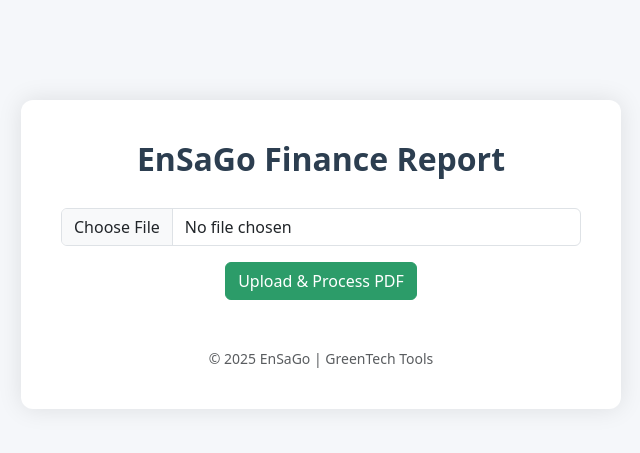
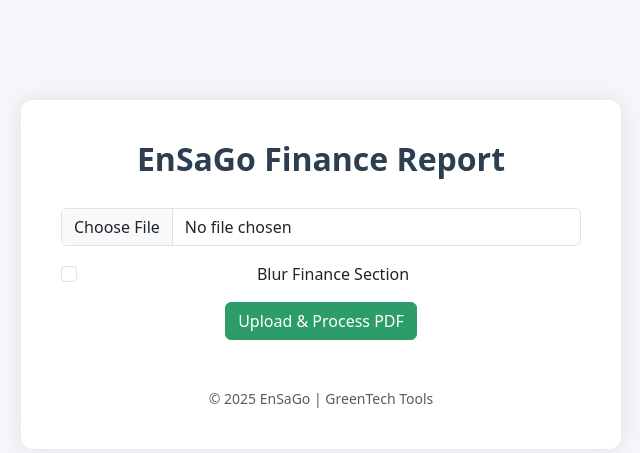
Before and after one commit to OKihichak/pdf_editor, a Flask app: page /finance-report in a window 1280 px wide. Shown: the part 56-509 px from the top of the page, without its empty margins (319-959 px from the left). Run offline with Flask 3, Linux system fonts and the light colour scheme.

Commit message:
blur added

```diff
--- a/templates/finance_report.html
+++ b/templates/finance_report.html
@@ -57,12 +57,23 @@
   <!-- Main content -->
    <div class="container text-center">
     <h2>EnSaGo Finance Report</h2>
+    <!-- Inside the <form> ... -->
 <form action="/finance-report" method="post" enctype="multipart/form-data">
   <div class="mb-3">
     <input type="file" class="form-control" name="pdf" accept=".pdf" required>
   </div>
+
+  <!-- NEW: Blur Option -->
+  <div class="form-check mb-3">
+    <input class="form-check-input" type="checkbox" name="blur_finance" id="blurToggle">
+    <label class="form-check-label" for="blurToggle">
+      Blur Finance Section
+    </label>
+  </div>
+
   <button type="submit" class="btn btn-primary">Upload & Process PDF</button>
 </form>
+
 
     {% if error %}
       <div class="alert alert-danger mt-4" role="alert">
```
Lines whose indentation alone changed are shown as unchanged.
